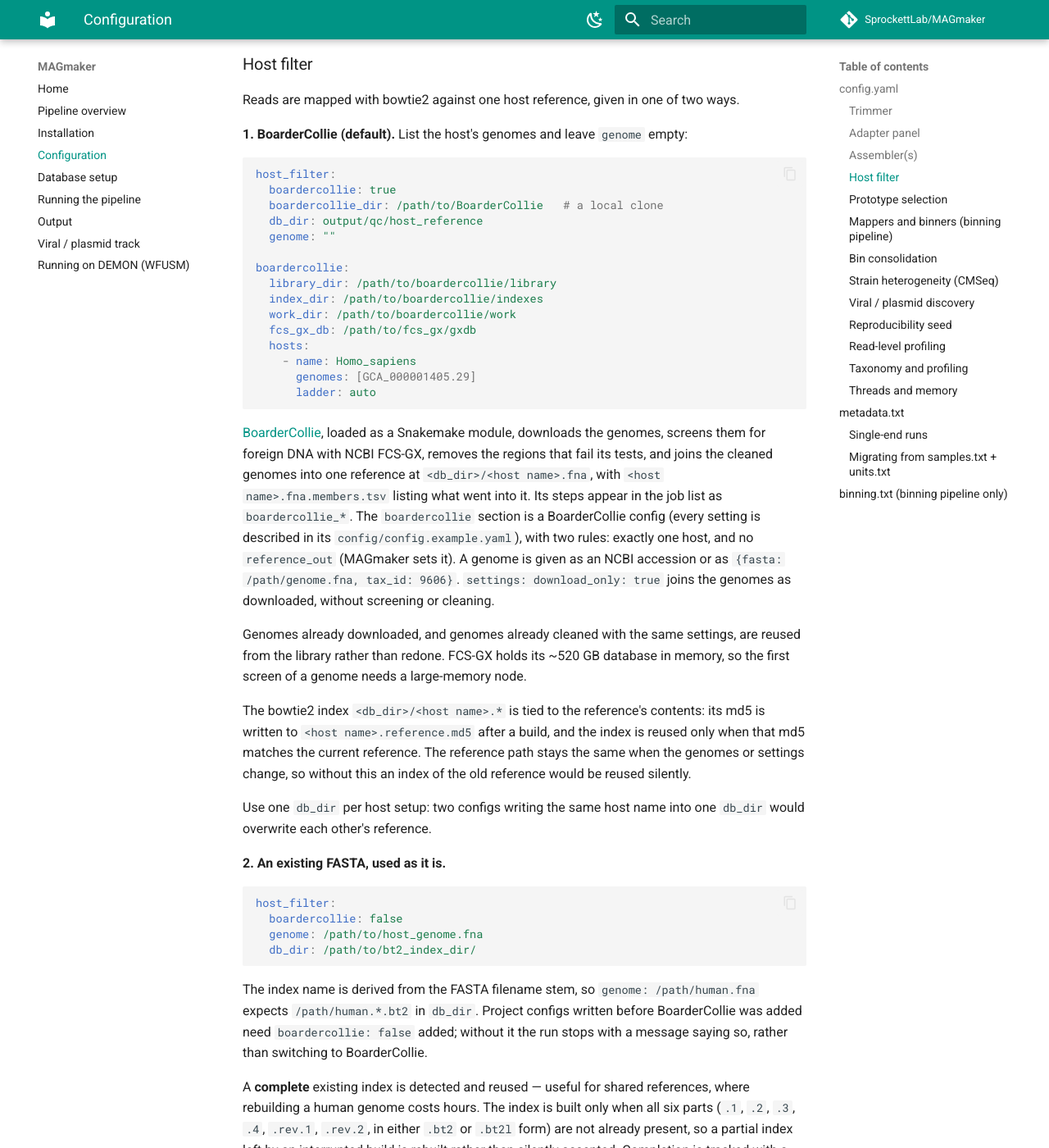
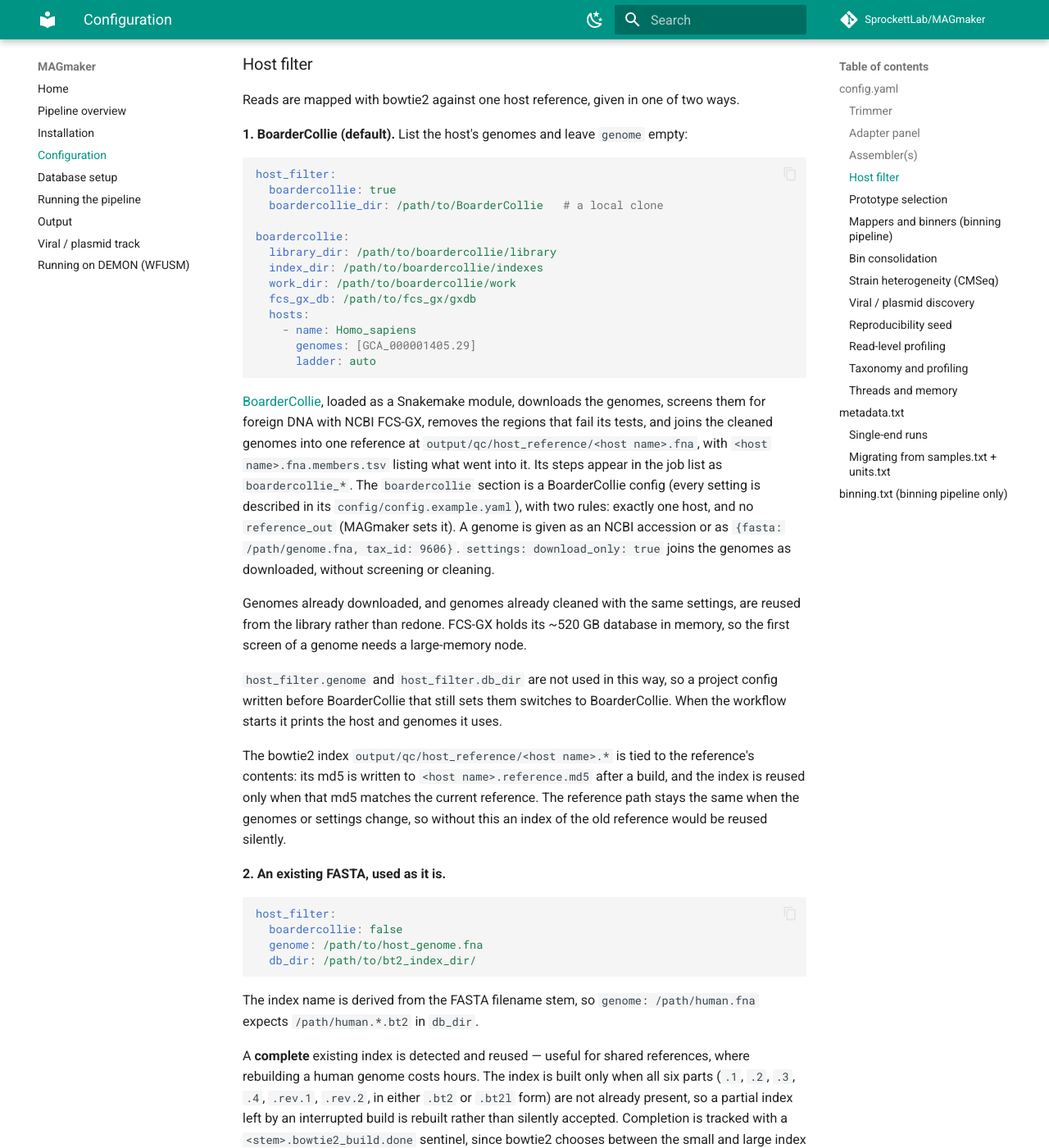
Before and after one commit to SprockettLab/MAGmaker, an MkDocs documentation site: the page built from docs/configuration.md, in a window 1280 px wide and 1400 px high, scrolled down 2330 px. Shown: the whole window at 82% size. Built offline with MkDocs 1.6.1 and Material for MkDocs 9.7.7, drawn with Linux system fonts in a browser that asks for light colours; comment, search, counter and statistics services are not loaded.

Commit message:
Run older project configs with BoarderCollie instead of stopping them
With host_filter.boardercollie on (the default), a project config that
still set host_filter.genome stopped with an error. Those projects are
being rerun to get the cleaned host, so the run now goes ahead: genome and
db_dir are not used in this way, and the workflow prints the host and
genomes it uses and which keys it left unused.

The joined reference and its index now always go to
output/qc/host_reference/, so an older config's db_dir (often a shared
index directory) is never written to.

````diff
--- a/docs/configuration.md
+++ b/docs/configuration.md
@@ -115,13 +113,13 @@ boardercollie:
       ladder: auto
 ```
 
-[BoarderCollie](https://github.com/SprockettLab/BoarderCollie), loaded as a Snakemake module, downloads the genomes, screens them for foreign DNA with NCBI FCS-GX, removes the regions that fail its tests, and joins the cleaned genomes into one reference at `<db_dir>/<host name>.fna`, with `<host name>.fna.members.tsv` listing what went into it. Its steps appear in the job list as `boardercollie_*`. The `boardercollie` section is a BoarderCollie config (every setting is described in its `config/config.example.yaml`), with two rules: exactly one host, and no `reference_out` (MAGmaker sets it). A genome is given as an NCBI accession or as `{fasta: /path/genome.fna, tax_id: 9606}`. `settings: download_only: true` joins the genomes as downloaded, without screening or cleaning.
+[BoarderCollie](https://github.com/SprockettLab/BoarderCollie), loaded as a Snakemake module, downloads the genomes, screens them for foreign DNA with NCBI FCS-GX, removes the regions that fail its tests, and joins the cleaned genomes into one reference at `output/qc/host_reference/<host name>.fna`, with `<host name>.fna.members.tsv` listing what went into it. Its steps appear in the job list as `boardercollie_*`. The `boardercollie` section is a BoarderCollie config (every setting is described in its `config/config.example.yaml`), with two rules: exactly one host, and no `reference_out` (MAGmaker sets it). A genome is given as an NCBI accession or as `{fasta: /path/genome.fna, tax_id: 9606}`. `settings: download_only: true` joins the genomes as downloaded, without screening or cleaning.
 
 Genomes already downloaded, and genomes already cleaned with the same settings, are reused from the library rather than redone. FCS-GX holds its ~520 GB database in memory, so the first screen of a genome needs a large-memory node.
 
-The bowtie2 index `<db_dir>/<host name>.*` is tied to the reference's contents: its md5 is written to `<host name>.reference.md5` after a build, and the index is reused only when that md5 matches the current reference. The reference path stays the same when the genomes or settings change, so without this an index of the old reference would be reused silently.
+`host_filter.genome` and `host_filter.db_dir` are not used in this way, so a project config written before BoarderCollie that still sets them switches to BoarderCollie. When the workflow starts it prints the host and genomes it uses.
 
-Use one `db_dir` per host setup: two configs writing the same host name into one `db_dir` would overwrite each other's reference.
+The bowtie2 index `output/qc/host_reference/<host name>.*` is tied to the reference's contents: its md5 is written to `<host name>.reference.md5` after a build, and the index is reused only when that md5 matches the current reference. The reference path stays the same when the genomes or settings change, so without this an index of the old reference would be reused silently.
 
 **2. An existing FASTA, used as it is.**
 
@@ -132,7 +130,7 @@ host_filter:
   db_dir: /path/to/bt2_index_dir/
 ```
 
-The index name is derived from the FASTA filename stem, so `genome: /path/human.fna` expects `/path/human.*.bt2` in `db_dir`. Project configs written before BoarderCollie was added need `boardercollie: false` added; without it the run stops with a message saying so, rather than switching to BoarderCollie.
+The index name is derived from the FASTA filename stem, so `genome: /path/human.fna` expects `/path/human.*.bt2` in `db_dir`.
 
 A **complete** existing index is detected and reused — useful for shared references, where rebuilding a human genome costs hours. The index is built only when all six parts (`.1`, `.2`, `.3`, `.4`, `.rev.1`, `.rev.2`, in either `.bt2` or `.bt2l` form) are not already present, so a partial index left by an interrupted build is rebuilt rather than silently accepted. Completion is tracked with a `<stem>.bowtie2_build.done` sentinel, since bowtie2 chooses between the small and large index layouts based on reference size and the output filenames cannot be declared up front.
 
````
Also changed, not shown: other parts of docs/configuration.md (+0 -2 lines), resources/config/config.yaml (+9 -9 lines), 2 other files.
